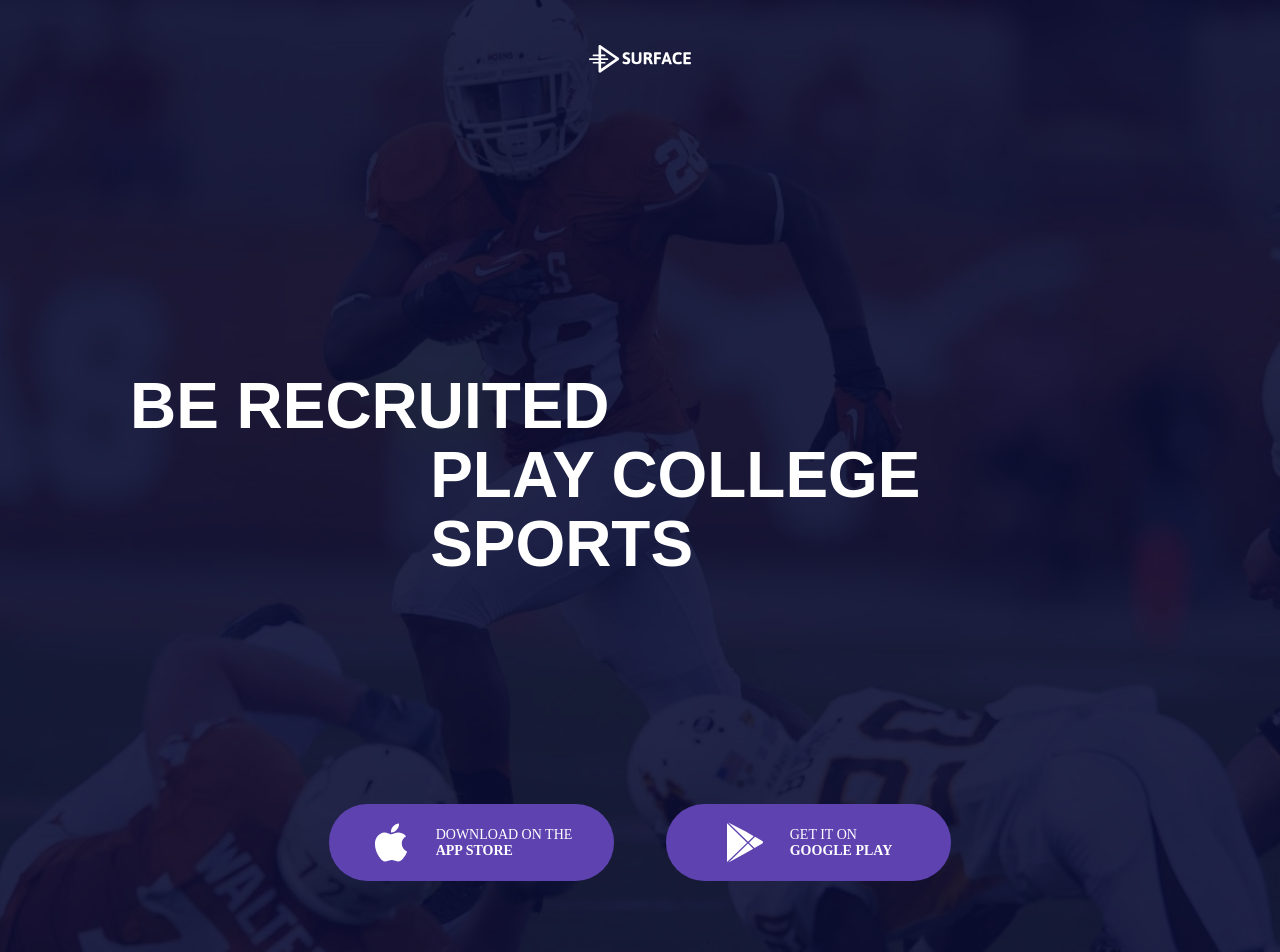
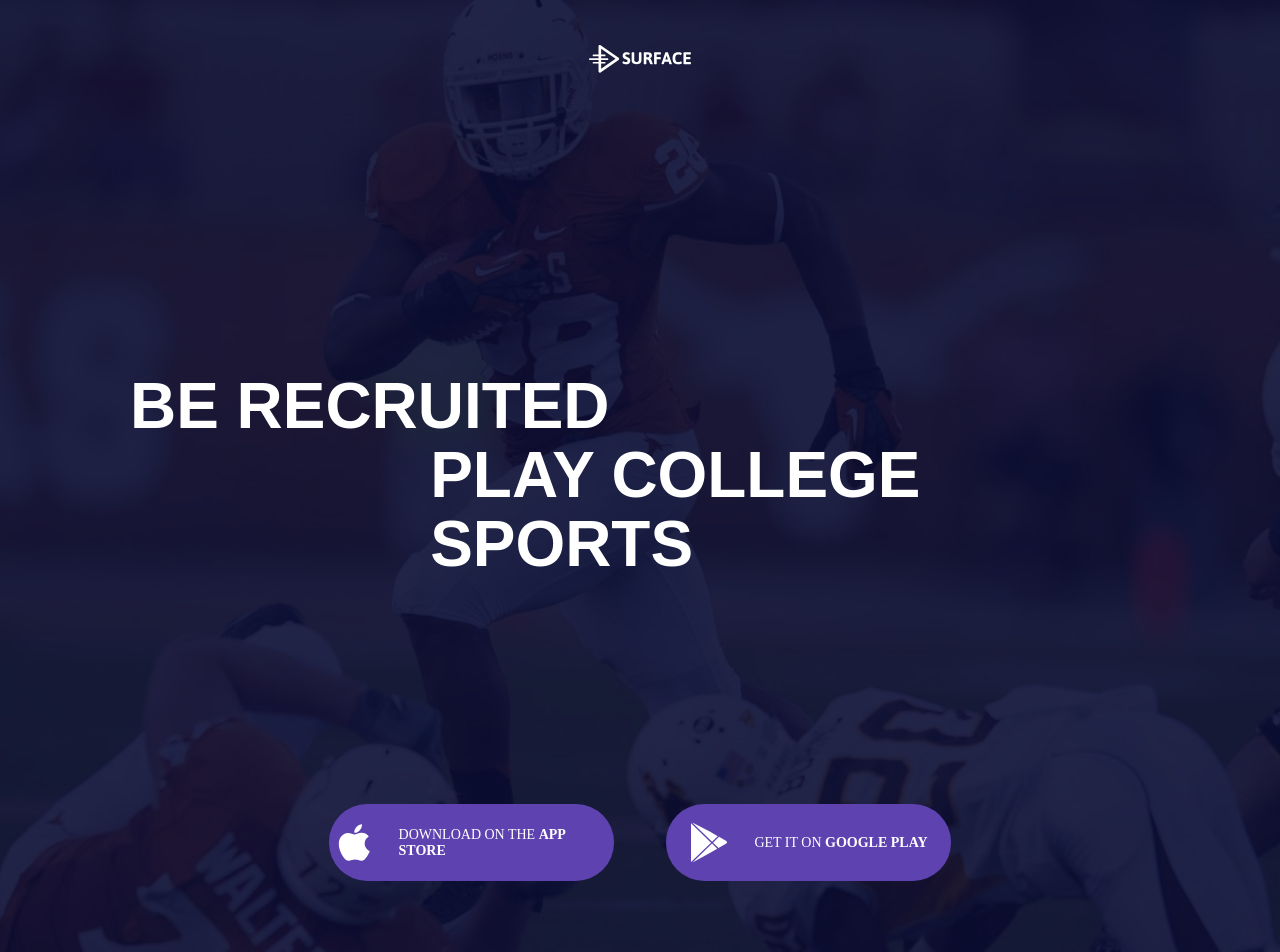
Before and after one commit to MissarvaT/netology-diploma, a plain HTML site: page index.html in a window 1280 px wide. Shown: the top 952 px of the page. Drawn offline with Linux system fonts and the light colour scheme; a web font is replaced by a local one.

Commit message:
Update index.html

```diff
--- a/index.html
+++ b/index.html
@@ -1,5 +1,5 @@
 <!DOCTYPE html>
-<html lang="eng">
+<html lang="en">
 
 <head>
   <title>Surface (Diploma)</title>
@@ -28,7 +28,7 @@
   <path d="M150.37 130.25c-2.45 5.66-5.35 10.87-8.71 15.66-4.58 6.53-8.33 11.05-11.22 13.56-4.48 4.12-9.28 6.23-14.42 6.35-3.69 0-8.14-1.05-13.32-3.18-5.197-2.12-9.973-3.17-14.34-3.17-4.58 0-9.492 1.05-14.746 3.17-5.262 2.13-9.5 3.24-12.742 3.35-4.93.21-9.842-1.96-14.746-6.52-3.13-2.73-7.045-7.41-11.735-14.04-5.03-7.08-9.168-15.29-12.41-24.65-3.47-10.11-5.21-19.9-5.21-29.378 0-10.857 2.346-20.22 7.045-28.068C27.508 57.03 32.42 52.06 38.57 48.41s12.793-5.51 19.948-5.63c3.915 0 9.05 1.21 15.43 3.59 6.36 2.39 10.446 3.6 12.237 3.6 1.34 0 5.877-1.416 13.57-4.24 7.275-2.617 13.415-3.7 18.445-3.274 13.63 1.1 23.87 6.473 30.68 16.153-12.19 7.385-18.22 17.73-18.1 31 .11 10.338 3.86 18.94 11.23 25.77 3.34 3.17 7.07 5.62 11.22 7.36-.9 2.61-1.85 5.11-2.86 7.51zM119.11 7.24c0 8.102-2.96 15.667-8.86 22.67-7.12 8.323-15.732 13.133-25.07 12.374-.12-.972-.19-1.995-.19-3.07 0-7.778 3.387-16.102 9.4-22.908 3.002-3.446 6.82-6.31 11.45-8.597 4.62-2.253 8.99-3.498 13.1-3.71.12 1.082.17 2.165.17 3.24z"/>
 </svg>
         <span class="button-name">
-        Download on the <div class="store-name">App Store</div>
+        Download on the <span class="store-name">App Store</span>
         </span>
       </button>
           <button class="google-play button">
@@ -36,7 +36,7 @@
   <path d="M471.497 234.466l-92.082-53.135-75.733 73.208 69.215 66.907 98.6-56.91c5.43-3.133 8.677-8.756 8.677-15.03 0-6.275-3.245-11.898-8.677-15.04zM363.785 172.3l-101.332-58.497L40.375 0l250.828 242.47M44.063 505.5l218.77-120.512 94.435-54.515-66.065-63.87M25.56 9.815l-.236 489.67L278.72 254.534"/>
 </svg>
         <span class="button-name">
-        Get it on <div class="store-name">Google Play</div>
+        Get it on <span class="store-name">Google Play</span>
         </span>
         </button>
         </form>
@@ -180,7 +180,7 @@
   <path d="M150.37 130.25c-2.45 5.66-5.35 10.87-8.71 15.66-4.58 6.53-8.33 11.05-11.22 13.56-4.48 4.12-9.28 6.23-14.42 6.35-3.69 0-8.14-1.05-13.32-3.18-5.197-2.12-9.973-3.17-14.34-3.17-4.58 0-9.492 1.05-14.746 3.17-5.262 2.13-9.5 3.24-12.742 3.35-4.93.21-9.842-1.96-14.746-6.52-3.13-2.73-7.045-7.41-11.735-14.04-5.03-7.08-9.168-15.29-12.41-24.65-3.47-10.11-5.21-19.9-5.21-29.378 0-10.857 2.346-20.22 7.045-28.068C27.508 57.03 32.42 52.06 38.57 48.41s12.793-5.51 19.948-5.63c3.915 0 9.05 1.21 15.43 3.59 6.36 2.39 10.446 3.6 12.237 3.6 1.34 0 5.877-1.416 13.57-4.24 7.275-2.617 13.415-3.7 18.445-3.274 13.63 1.1 23.87 6.473 30.68 16.153-12.19 7.385-18.22 17.73-18.1 31 .11 10.338 3.86 18.94 11.23 25.77 3.34 3.17 7.07 5.62 11.22 7.36-.9 2.61-1.85 5.11-2.86 7.51zM119.11 7.24c0 8.102-2.96 15.667-8.86 22.67-7.12 8.323-15.732 13.133-25.07 12.374-.12-.972-.19-1.995-.19-3.07 0-7.778 3.387-16.102 9.4-22.908 3.002-3.446 6.82-6.31 11.45-8.597 4.62-2.253 8.99-3.498 13.1-3.71.12 1.082.17 2.165.17 3.24z"/>
 </svg>
         <span class="button-name">
-        Download on the <div class="store-name">App Store</div>
+        Download on the <span class="store-name">App Store</span>
         </span>
       </button>
           <button class="google-play button">
@@ -188,7 +188,7 @@
   <path d="M471.497 234.466l-92.082-53.135-75.733 73.208 69.215 66.907 98.6-56.91c5.43-3.133 8.677-8.756 8.677-15.03 0-6.275-3.245-11.898-8.677-15.04zM363.785 172.3l-101.332-58.497L40.375 0l250.828 242.47M44.063 505.5l218.77-120.512 94.435-54.515-66.065-63.87M25.56 9.815l-.236 489.67L278.72 254.534"/>
 </svg>
         <span class="button-name">
-        Get it on <div class="store-name">Google Play</div>
+        Get it on <span class="store-name">Google Play</span>
         </span>
         </button>
         </form>
```
